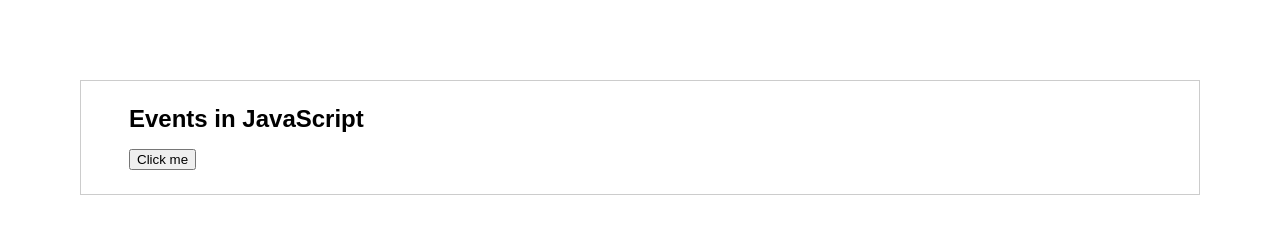
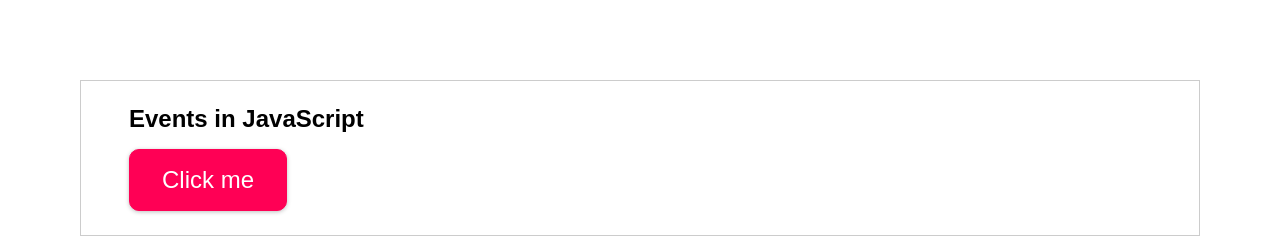
Before and after one commit to shimulckbt/javascript-practice, a plain HTML site: page event/events.html in a window 1280 px wide. Drawn offline with Linux system fonts and the light colour scheme.

Commit message:
button style added

```diff
--- a/event/assets/styles/events.css
+++ b/event/assets/styles/events.css
@@ -11,3 +11,27 @@ div {
 h2 {
   margin: 0 0 1rem 0;
 }
+
+button {
+  font: inherit;
+  font-size: 1.5rem;
+  padding: 1rem 2rem;
+  border: 1px solid #ff0055;
+  background: #ff0055;
+  color: white;
+  cursor: pointer;
+  border-radius: 10px;
+  box-shadow: 0 1px 4px rgba(0, 0, 0, 0.26);
+  transition: all 0.3s;
+}
+
+button:focus {
+  outline: none;
+}
+
+button:hover,
+button:active {
+  background: #e92f6d;
+  border-color: #e92f6d;
+  box-shadow: 0 1px 8px rgba(0, 0, 0, 0.26);
+}
```
